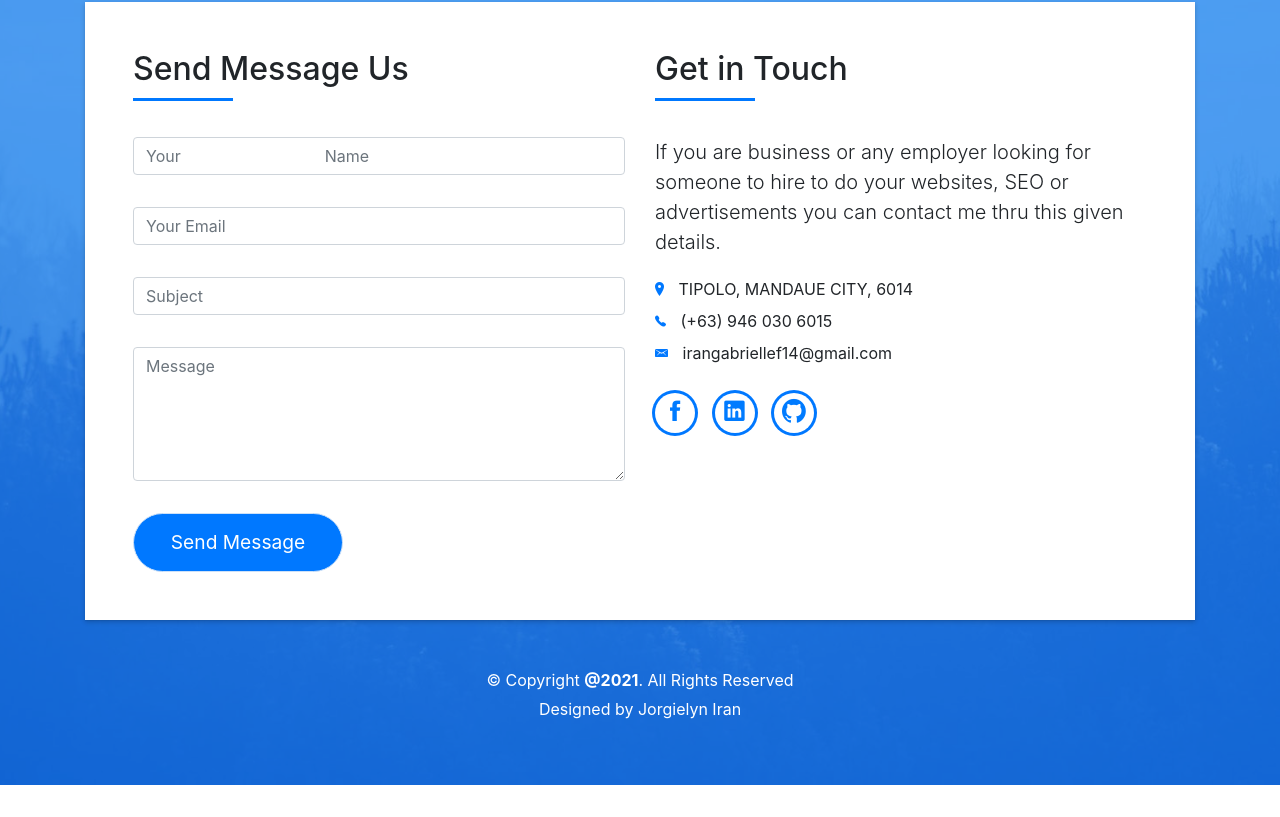
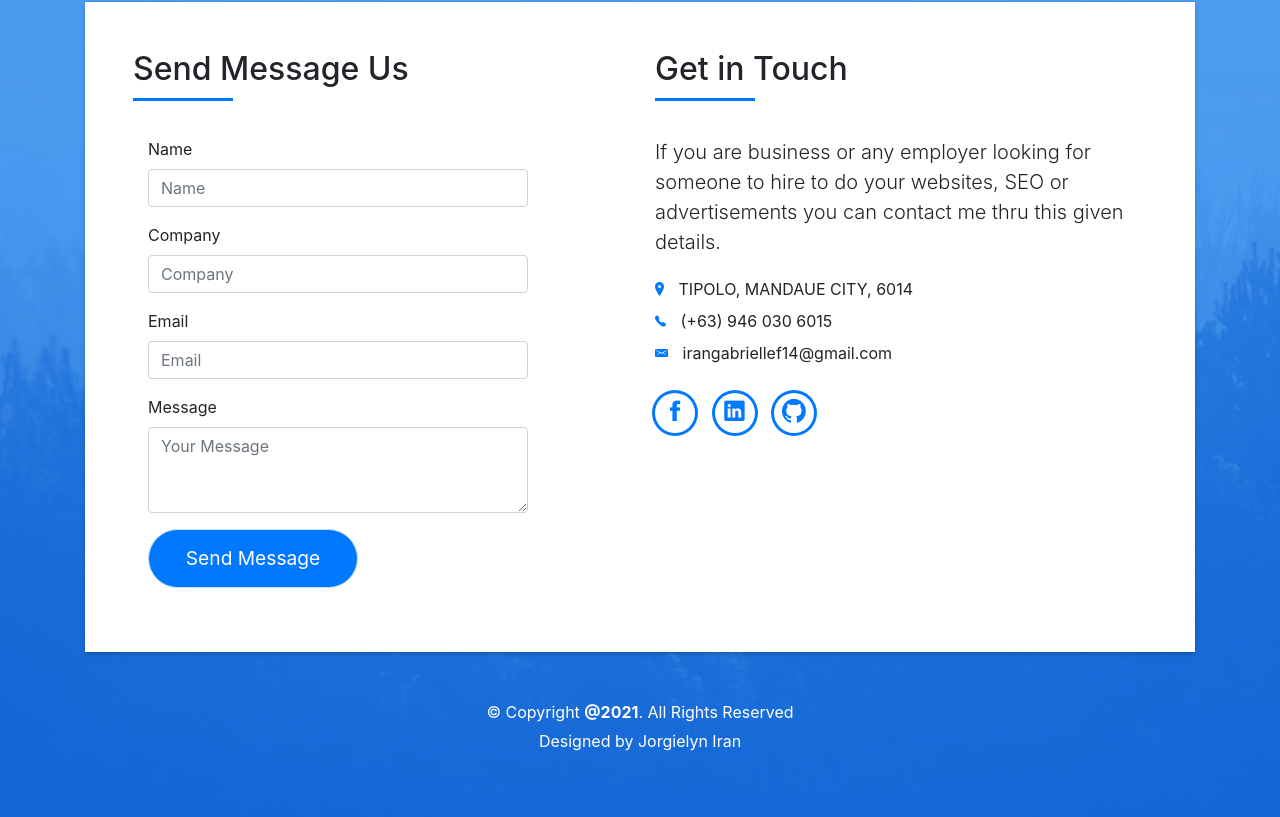
Before and after one commit to jorgielyn/portfolio.me, a website with bundled scripts: page index.html in a window 1280 px wide. Shown: the part 5719-6536 px from the top of the page. Before the commit the page ends 6504 px from the top, so only its background shows below. Built offline with nearby package versions, Linux system fonts and the light colour scheme; a script that the page names is missing; a web font is replaced by a local one.

Commit message:
[READY] send message done

```diff
--- a/index.html
+++ b/index.html
@@ -976,7 +976,7 @@
                       </h5>
                     </div>
                     <div>
-                      <form action="" method="post" role="form"
+                      <!-- <form action="mailto:irangabriellef14@gmail.com?subject=Test" method="post" enctype="text/plain"
                         class="contactForm">
                         <div id="sendmessage">Your message has been sent. Thank
                           you!</div>
@@ -985,44 +985,67 @@
                           <div class="col-md-12 mb-3">
                             <div class="form-group">
                               <input type="text" name="name"
-                                class="form-control" id="name" placeholder="Your
-                                Name"
-                                data-rule="minlen:4" data-msg="Please enter at
-                                least 4 chars" />
+                                class="form-control" id="name" placeholder="Your Name" data-rule="minlen:4" data-msg="Please enter at least 4 chars" />
                               <div class="validation"></div>
                             </div>
                           </div>
                           <div class="col-md-12 mb-3">
                             <div class="form-group">
                               <input type="email" class="form-control"
-                                name="email" id="email" placeholder="Your Email"
-                                data-rule="email" data-msg="Please enter a valid
-                                email" />
+                                name="email" id="email" placeholder="Your Email" data-rule="email" data-msg="Please enter a valid email" />
                               <div class="validation"></div>
                             </div>
                           </div>
                           <div class="col-md-12 mb-3">
                             <div class="form-group">
                               <input type="text" class="form-control"
-                                name="subject" id="subject"
-                                placeholder="Subject"
-                                data-rule="minlen:4" data-msg="Please enter at
-                                least 8 chars of subject" />
+                                name="subject" id="subject" placeholder="Subject" data-rule="minlen:4" data-msg="Please enter atleast 8 chars of subject" />
                               <div class="validation"></div>
                             </div>
                           </div>
                           <div class="col-md-12 mb-3">
                             <div class="form-group">
-                              <textarea class="form-control" name="message"
-                                rows="5" data-rule="required"
-                                data-msg="Please write something for us"
-                                placeholder="Message"></textarea>
+                              <textarea class="form-control"
+                                name="message" rows="5" data-rule="required" data-msg="Please write something for us" placeholder="Message"></textarea>
                               <div class="validation"></div>
                             </div>
                           </div>
                           <div class="col-md-12">
                             <button type="submit" class="button button-a
                               button-big button-rouded">Send Message</button>
+                          </div>
+                        </div>
+                      </form> -->
+                      <form action="mailto:irangabriellef14@gmail.com?subject=Portfolio Contact Form" method="post" enctype="text/plain" class="form-horizontal">
+
+                        <div class="form-group">
+                          <label for="name" class="col-sm-2 control-label">Name</label>
+                          <div class="col-sm-10">
+                            <input type="text" class="form-control" name="Name" id="name" placeholder="Name">
+                          </div>
+                        </div>
+                        <div class="form-group">
+                          <label for="company" class="col-sm-2 control-label">Company</label>
+                          <div class="col-sm-10">
+                            <input type="text" class="form-control" name="Company" id="company" placeholder="Company">
+                          </div>
+                        </div>
+                        <div class="form-group">
+                          <label for="email" class="col-sm-2 control-label">Email</label>
+                          <div class="col-sm-10">
+                            <input type="email" class="form-control" name="Email" id="email" placeholder="Email" data-rule="email" data-msg="Please enter a valid email">
+                            <div class="validation"></div>
+                          </div>
+                        </div>
+                        <div class="form-group">
+                          <label for="message" class="col-sm-2 control-label">Message</label>
+                          <div class="col-sm-10">
+                            <textarea class="form-control" rows="3" name="Message" placeholder="Your Message" data-rule="required"></textarea>
+                          </div>
+                        </div>
+                        <div class="form-group">
+                          <div class="col-sm-offset-2 col-sm-10">
+                            <button type="submit" class="button button-a button-big button-rouded">Send Message</button>
                           </div>
                         </div>
                       </form>
```
